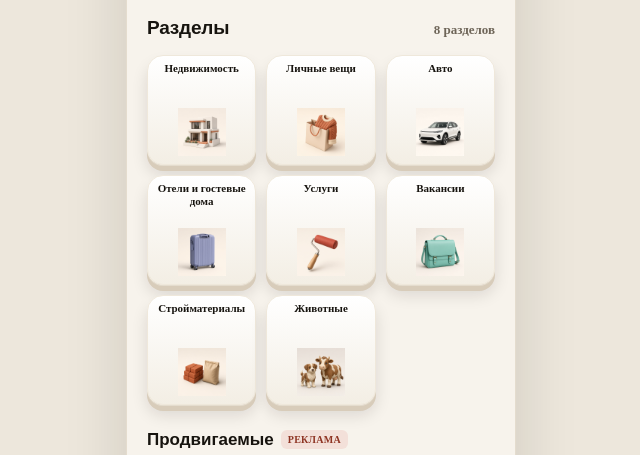
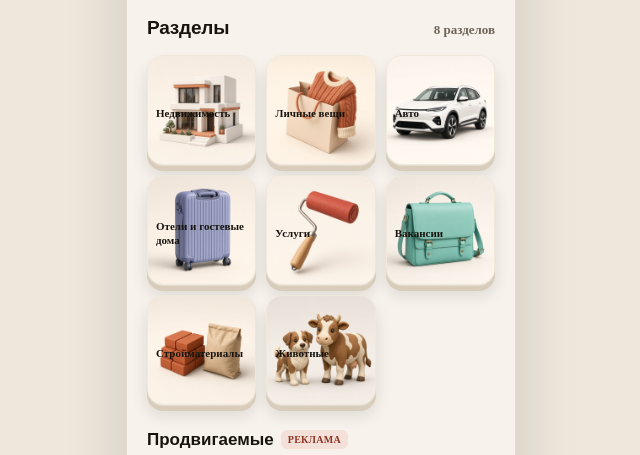
Before and after one commit to turdalievdavranbek-glitch/Koshuna, a Next.js app: page / in a window 1280 px wide. Shown: the part 175-630 px from the top of the page, without its empty margins (319-959 px from the left). Built offline with nearby package versions, Linux system fonts and the light colour scheme; a web font is replaced by a local one.

Commit message:
Fill section tiles with the illustration.
The drawing now covers the whole card; the section name stays on top.

Co-authored-by: turdalievdavranbek <turdalievdavranbek@gmail.com>

```diff
--- a/src/app/globals.css
+++ b/src/app/globals.css
@@ -73,10 +73,10 @@ button {
 }
 
 .section-tile {
-  background: linear-gradient(180deg, #ffffff 0%, #f3eee4 100%);
+  background: #f3eee4;
   border: 1px solid #efe8db;
   box-shadow:
-    inset 0 1px 0 rgba(255, 255, 255, 0.95),
+    inset 0 1px 0 rgba(255, 255, 255, 0.85),
     0 1px 0 #e4dcce,
     0 6px 0 #d8ccba,
     0 10px 16px rgba(23, 20, 15, 0.12);
--- a/src/app/page.tsx
+++ b/src/app/page.tsx
@@ -87,16 +87,12 @@ export default function FeedPage() {
                 setFilters(patchForSection(s.id, filters));
                 router.push(`/section/${s.id}`);
               }}
-              className="section-tile flex h-[110px] flex-col items-center overflow-hidden rounded-[16px] px-1.5 pb-2 pt-1.5 text-center"
+              className="section-tile relative h-[110px] overflow-hidden rounded-[16px] text-left"
             >
-              <span className="line-clamp-3 min-h-[34px] w-full text-[11px] font-semibold leading-[1.2] text-ink">
+              <img src={s.art} alt="" className="absolute inset-0 h-full w-full object-cover" />
+              <span className="relative z-[1] block px-2 pt-2 text-[11px] font-semibold leading-[1.2] text-ink">
                 {t.sectionNames[s.id]}
               </span>
-              <img
-                src={s.art}
-                alt=""
-                className="mt-auto h-[48px] w-[48px] shrink-0 object-contain"
-              />
             </button>
           ))}
         </div>
```
